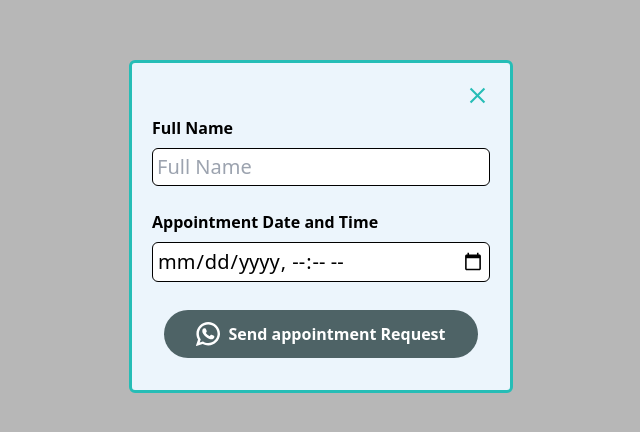
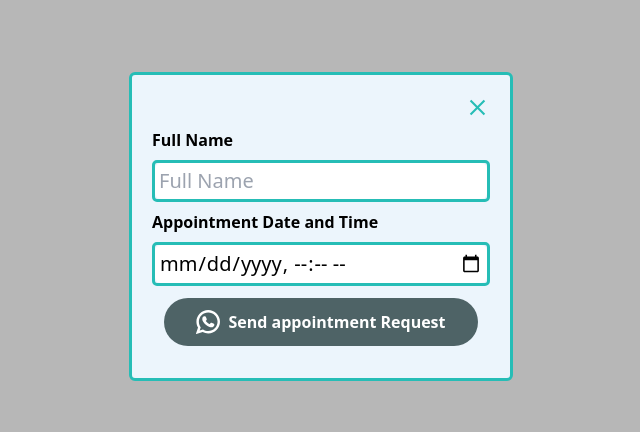
Before and after one commit to lgtmbro/drferozkhan, a React (Create React App) app: page /appointment in a window 1280 px wide. Shown: the part 174-606 px from the top of the page, without its empty margins (319-959 px from the left). Built offline with nearby package versions, Linux system fonts and the light colour scheme.

Commit message:
fuck samsung internet

```diff
--- a/src/components/WhatsAppComplete.js
+++ b/src/components/WhatsAppComplete.js
@@ -8,9 +8,18 @@ function WhatsAppComplete({ userInfo }) {
     if (userInfo?.date && userInfo?.name) {
       const message = `Hi there, my name is ${
         userInfo.name
-      } I would like to make an appointment for ${userInfo.date.toDateString()} at ${userInfo.date
-        .toLocaleTimeString()
-        .substr(0, 5)}.`;
+      } I would like to make an appointment for ${userInfo.date.toLocaleString(
+        "en-US",
+        {
+          hour: "numeric",
+          minute: "numeric",
+          day: "numeric",
+          month: "long",
+          year: "numeric",
+          weekday: "long",
+          hour12: true,
+        }
+      )}.`;
 
       document.title = "Dr Feroz Khan - WA Message Sent";
 
--- a/src/components/WhatsAppPage.js
+++ b/src/components/WhatsAppPage.js
@@ -48,18 +48,22 @@ function WhatsAppPage({ setUserInfo }) {
           </Link>
         </div>
         <label className="font-bold my-2">Full Name</label>
+        <div style={{ border: "solid 3px #26bdb6", borderRadius: "5px" }}>
           <input
             type="text"
             onChange={(e) => setName(e.target.value)}
-          className="rounded-md border border-black text-xl p-1 mb-4"
+            className="rounded-md text-xl p-1 w-full bg-white"
             placeholder="Full Name"
           />
+        </div>
         <label className="font-bold my-2">Appointment Date and Time</label>
+        <div style={{ border: "solid 3px #26bdb6", borderRadius: "5px" }}>
           <input
             type="datetime-local"
             onChange={(e) => setTime(e.target.value)}
-          className="rounded-md border border-black text-xl p-1 mb-4 bg-white w-full"
+            className="rounded-md text-xl p-1 bg-white w-full"
           />
+        </div>
         <button
           onClick={sendRequest}
           style={{ backgroundColor: "#4e6366" }}
```
Lines whose indentation alone changed are shown as unchanged.
